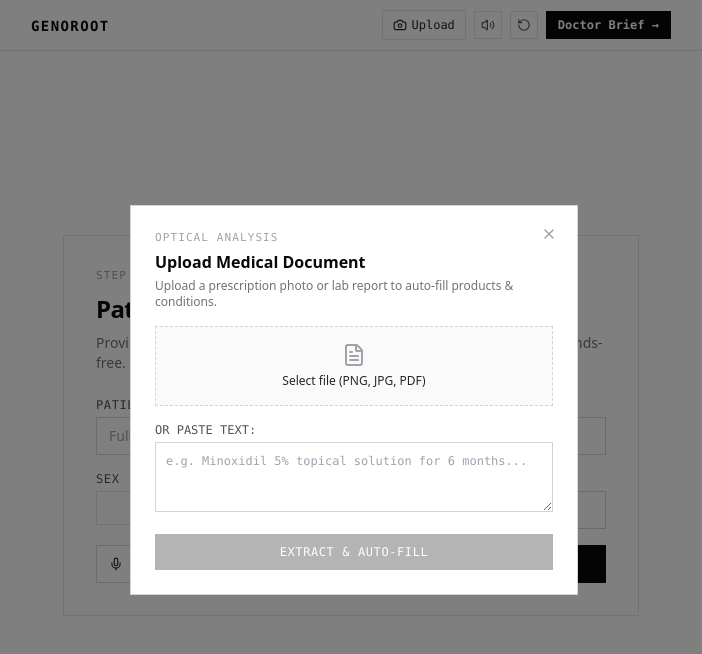
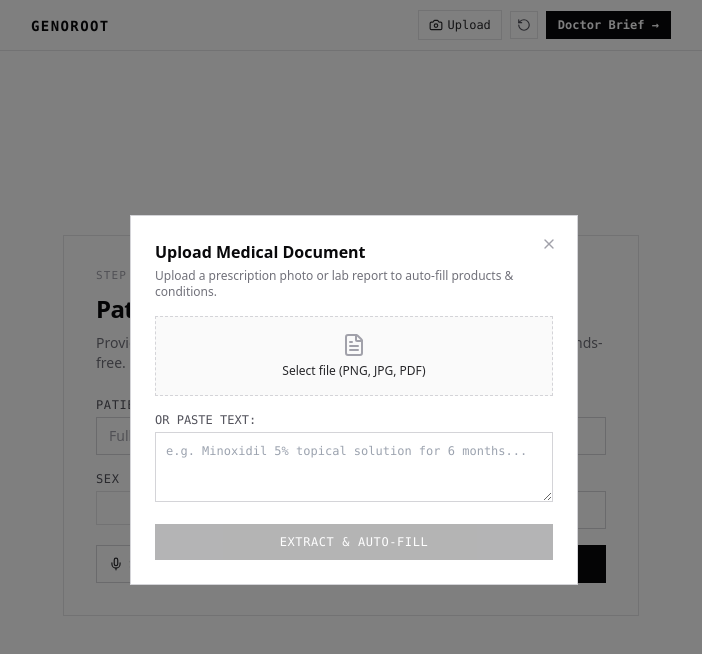
Before and after one commit to yaseen2402/form, a Next.js app: page / in a window 1280 px wide. Both pictures are taken after a click on the button "Upload". Shown: the top 654 px of the page, without its empty margins (286-988 px from the left). Built offline with nearby package versions, Linux system fonts and the light colour scheme.

Commit message:
style: remove optical analysis text and audio toggle button

```diff
--- a/src/components/Header.tsx
+++ b/src/components/Header.tsx
@@ -37,15 +37,7 @@ export function Header() {
             <span className="hidden sm:inline">Upload</span>
           </button>
 
-          {/* Audio toggle */}
-          <button
-            onClick={() => setIsMuted(!isMuted)}
-            className="p-1.5 border border-zinc-200 hover:border-zinc-950 text-zinc-600 hover:text-zinc-950 transition shrink-0"
-            title={isMuted ? "Audio Muted" : "Audio Active"}
-            aria-label="Toggle Audio"
-          >
-            {isMuted ? <VolumeX className="w-3.5 h-3.5" /> : <Volume2 className="w-3.5 h-3.5" />}
-          </button>
+
 
           {/* Reset */}
           <button
--- a/src/components/PrescriptionUploadModal.tsx
+++ b/src/components/PrescriptionUploadModal.tsx
@@ -97,9 +97,7 @@ export function PrescriptionUploadModal() {
           <X className="w-4 h-4" />
         </button>
 
-        <div className="text-[11px] font-mono uppercase tracking-widest text-zinc-400 mb-1">
-          Optical Analysis
-        </div>
+
         <h3 className="text-base font-bold text-zinc-950 mb-1">
           Upload Medical Document
         </h3>
```
